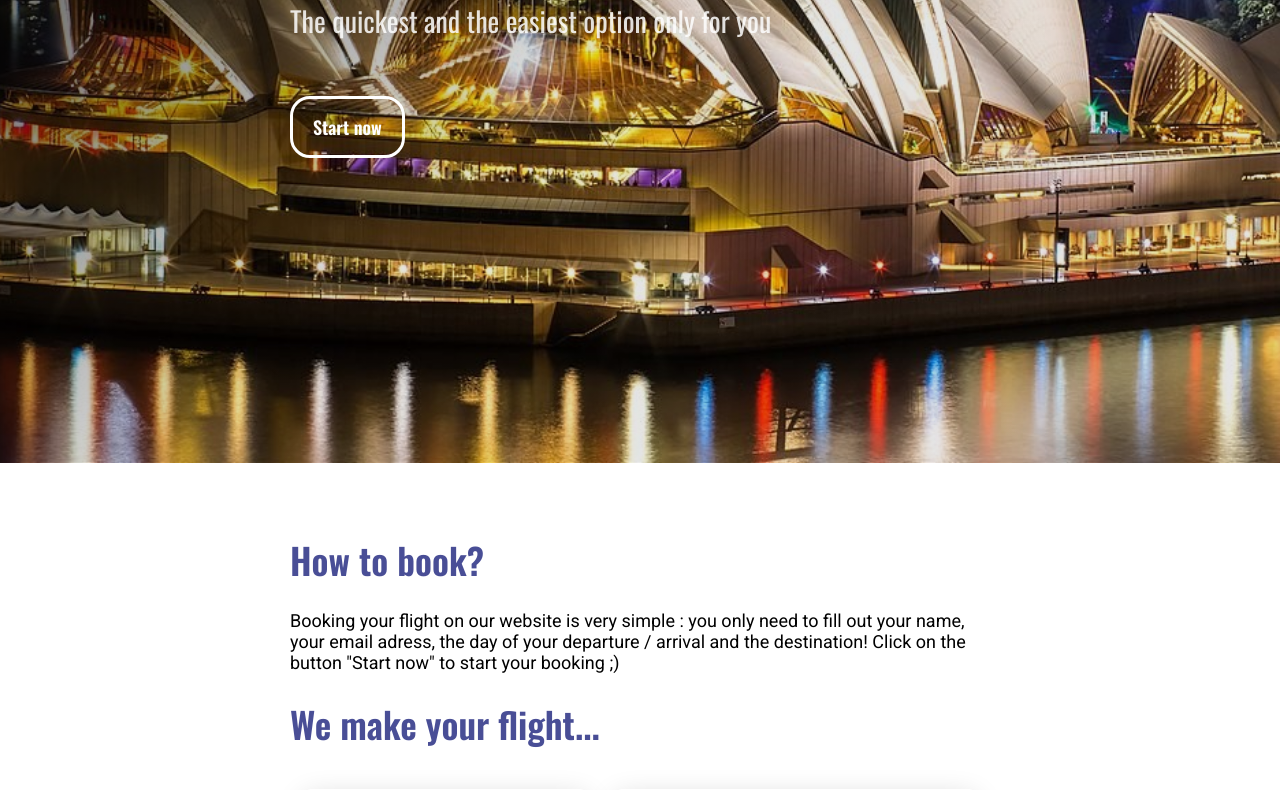
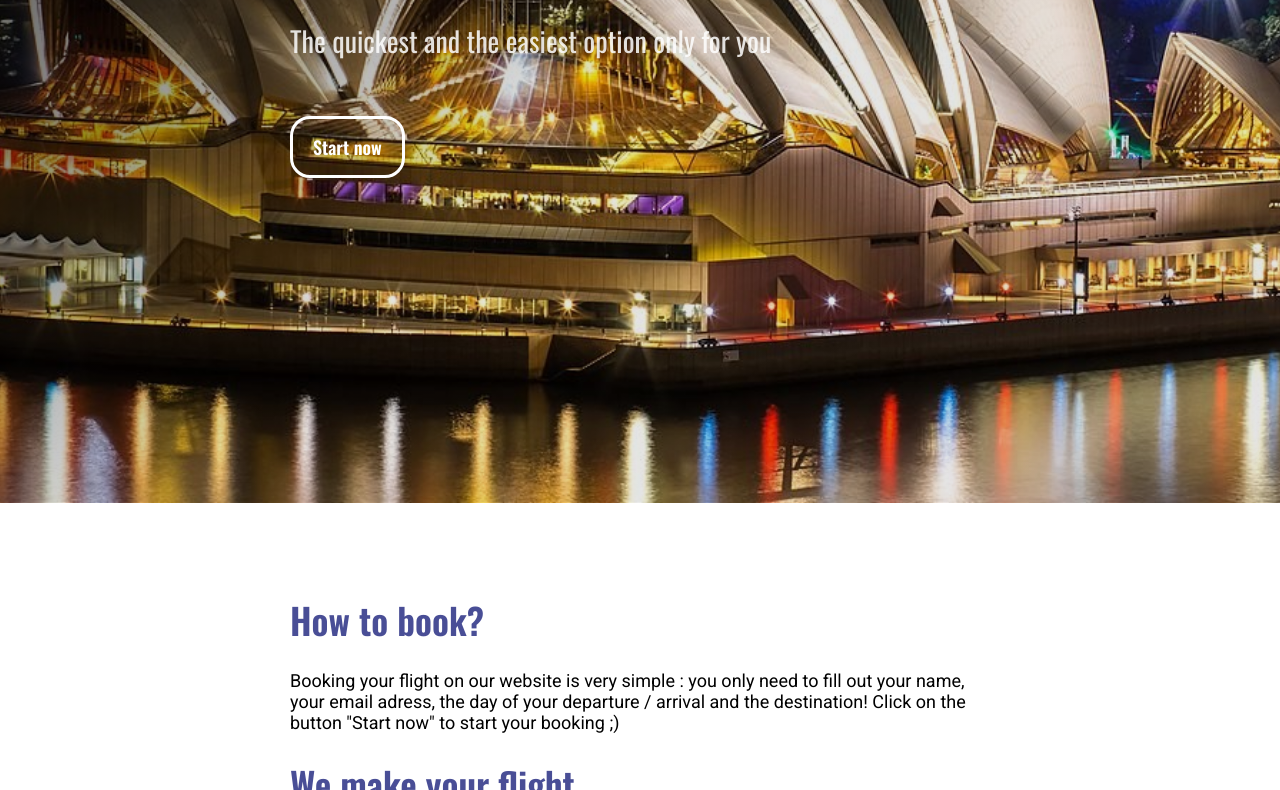
Before and after one commit to minryung-kang/my-website, a plain HTML site: page index.html in a window 1280 px wide. Shown: the part 419-1209 px from the top of the page. Drawn offline with nearby package versions, Linux system fonts and the light colour scheme; a script that the page names is missing.

Commit message:
Update container.css

```diff
--- a/css/components/container.css
+++ b/css/components/container.css
@@ -1,4 +1,4 @@
 .container {
 	width: 700px;
-	margin: 70px auto;
+	margin: 90px auto;
 }
```
